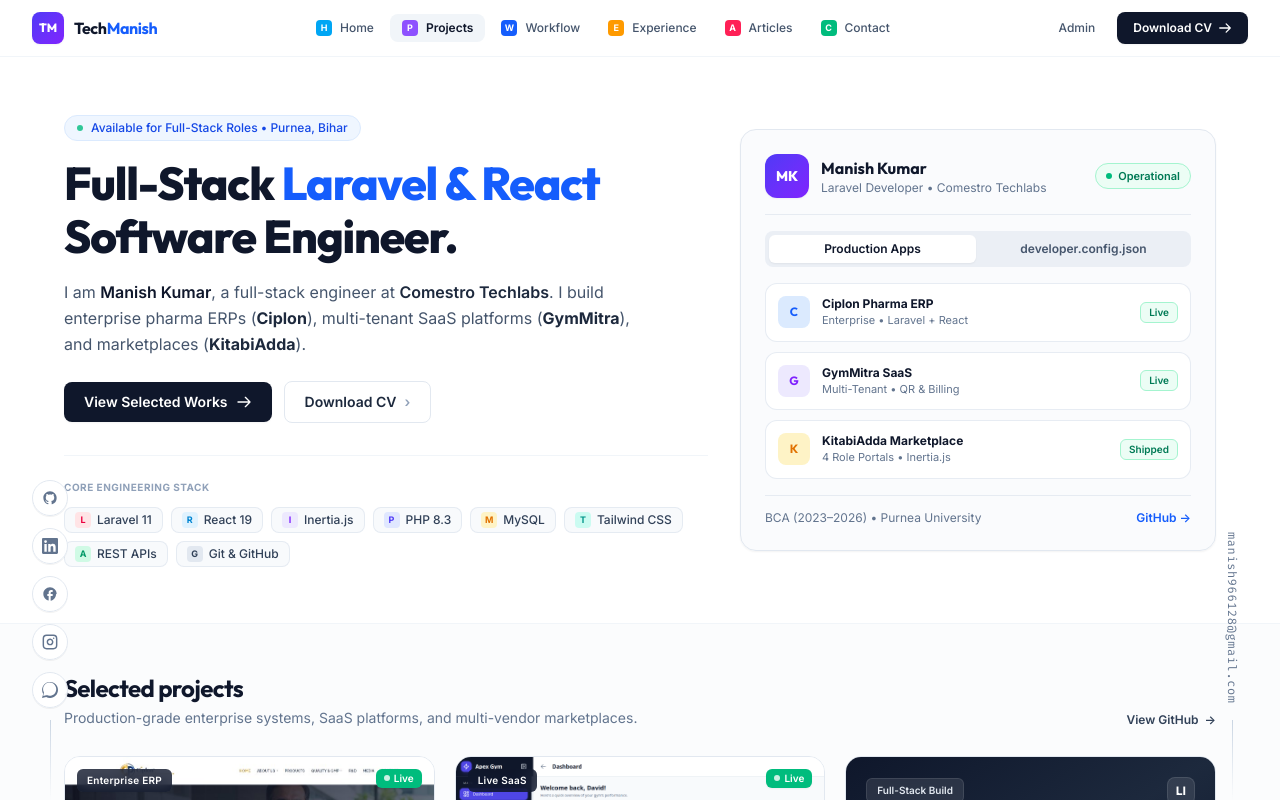
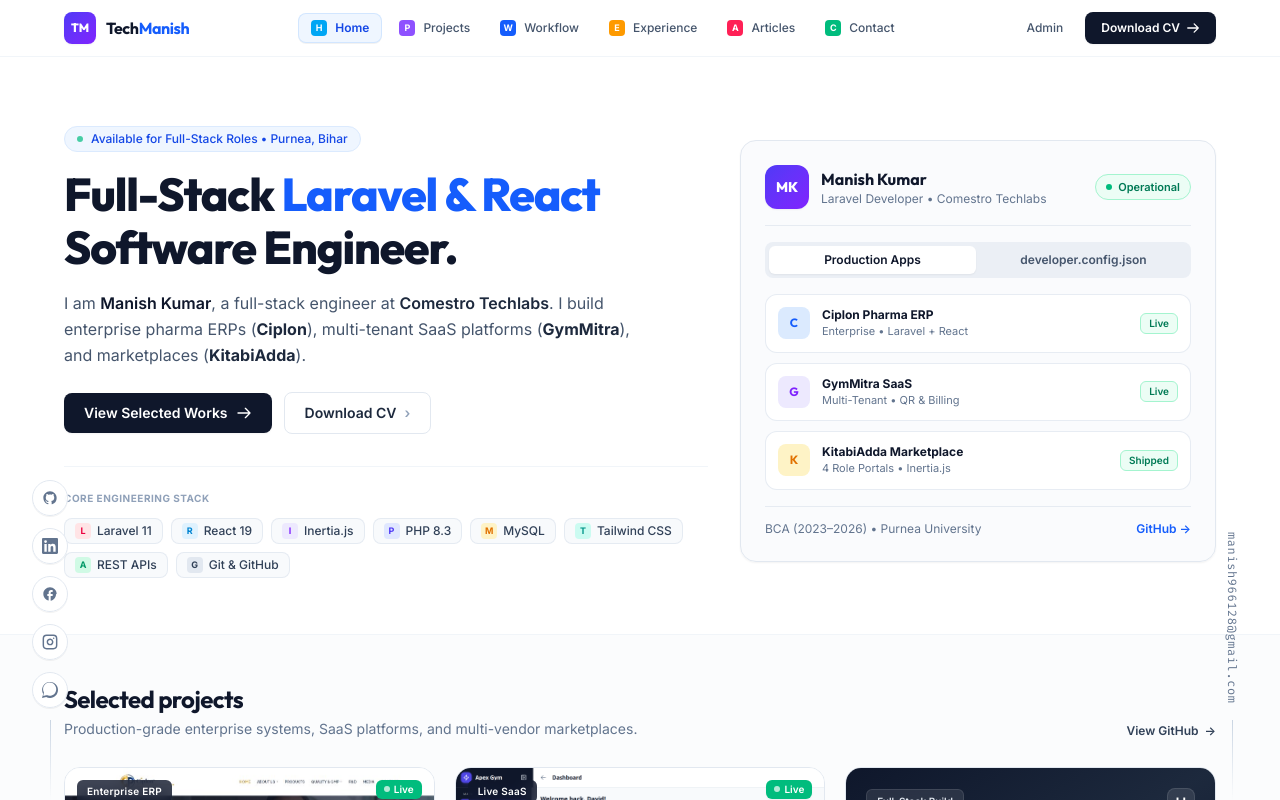
Before and after one commit to manish96-code/Portfolio, a React (Vite) app: page / in a window 1280 px wide. Shown: the top 800 px of the page. Built offline with nearby package versions, Linux system fonts and the light colour scheme; the HTML template or start-up script is replaced by a standard one.

Commit message:
refactor: update application layout and home page components

```diff
--- a/src/Layouts/AppLayout.jsx
+++ b/src/Layouts/AppLayout.jsx
@@ -75,7 +75,7 @@ export default function AppLayout({ children, settings, socialLinks, navigate })
     const [showBackToTop, setShowBackToTop] = useState(false);
     const [mobileMenuOpen, setMobileMenuOpen] = useState(false);
     const [scrolled, setScrolled] = useState(false);
-    const [activeSection, setActiveSection] = useState('about');
+    const [activeSection, setActiveSection] = useState('top');
     const name = settings?.name || 'Manish Kumar';
     const email = settings?.email || 'manish966128@gmail.com';
     const phone = settings?.phone || '+91 8207593672';
@@ -135,6 +135,10 @@ export default function AppLayout({ children, settings, socialLinks, navigate })
         setActiveSection(targetId);
 
         if (window.location.pathname === '/') {
+            if (targetId === 'top') {
+                scrollToTop();
+                return;
+            }
             const element = document.getElementById(targetId);
             if (element) {
                 element.scrollIntoView({ behavior: 'smooth' });
@@ -142,9 +146,13 @@ export default function AppLayout({ children, settings, socialLinks, navigate })
         } else if (navigate) {
             navigate('/');
             setTimeout(() => {
-                const element = document.getElementById(targetId);
-                if (element) {
-                    element.scrollIntoView({ behavior: 'smooth' });
+                if (targetId === 'top') {
+                    scrollToTop();
+                } else {
+                    const element = document.getElementById(targetId);
+                    if (element) {
+                        element.scrollIntoView({ behavior: 'smooth' });
+                    }
                 }
             }, 100);
         } else {
@@ -169,12 +177,14 @@ export default function AppLayout({ children, settings, socialLinks, navigate })
     };
 
     return (
-        <div id="top" className="min-h-screen bg-white text-slate-900 font-sans antialiased flex flex-col relative overflow-x-clip">
+        <div id="top" className="min-h-screen bg-white text-slate-900 font-sans antialiased flex flex-col relative">
 
-            {/* Ambient background glows */}
-            <div className="absolute top-0 left-1/4 w-[500px] h-[500px] bg-indigo-500/[0.03] rounded-full blur-[120px] pointer-events-none -z-10"></div>
-            <div className="absolute top-1/3 right-1/4 w-[400px] h-[400px] bg-cyan-500/[0.02] rounded-full blur-[100px] pointer-events-none -z-10"></div>
-            <div className="absolute bottom-10 left-1/3 w-[600px] h-[600px] bg-indigo-500/[0.02] rounded-full blur-[150px] pointer-events-none -z-10"></div>
+            {/* Ambient background glows (Isolated clipping) */}
+            <div className="fixed inset-0 pointer-events-none overflow-hidden -z-10">
+                <div className="absolute top-0 left-1/4 w-[500px] h-[500px] bg-indigo-500/[0.03] rounded-full blur-[120px]"></div>
+                <div className="absolute top-1/3 right-1/4 w-[400px] h-[400px] bg-cyan-500/[0.02] rounded-full blur-[100px]"></div>
+                <div className="absolute bottom-10 left-1/3 w-[600px] h-[600px] bg-indigo-500/[0.02] rounded-full blur-[150px]"></div>
+            </div>
 
             {/* Fixed Left Social Bar */}
             <div className="hidden lg:flex fixed bottom-0 left-5 xl:left-8 z-30 flex-col items-center gap-3">
@@ -207,9 +217,9 @@ export default function AppLayout({ children, settings, socialLinks, navigate })
                 <div className="w-px h-20 bg-gradient-to-t from-transparent to-slate-300"></div>
             </div>
 
-            {/* Clean Standard Sticky Header */}
-            <header className={`sticky top-0 left-0 right-0 z-40 transition-all duration-200 bg-white/95 backdrop-blur-md border-b ${scrolled ? 'border-slate-200 shadow-xs py-2.5' : 'border-slate-100 py-3'}`}>
-                <div className="max-w-7xl mx-auto px-4 sm:px-6 lg:px-8 flex justify-between items-center gap-4">
+            {/* Clean Fixed Header (Always Pinned at Top) */}
+            <header className={`fixed top-0 left-0 right-0 z-40 transition-all duration-200 bg-white/95 backdrop-blur-md border-b ${scrolled ? 'border-slate-200 shadow-xs py-2.5' : 'border-slate-100 py-3'}`}>
+                <div className="max-w-7xl mx-auto px-4 sm:px-6 lg:px-14 xl:px-16 flex justify-between items-center gap-4">
 
                     {/* Brand Logo (Left) */}
                     <a
@@ -218,6 +228,7 @@ export default function AppLayout({ children, settings, socialLinks, navigate })
                             e.preventDefault();
                             if (window.location.pathname === '/') {
                                 scrollToTop();
+                                setActiveSection('top');
                             } else if (navigate) {
                                 navigate('/');
                             } else {
@@ -252,8 +263,8 @@ export default function AppLayout({ children, settings, socialLinks, navigate })
                                         }
                                     }}
                                     className={`inline-flex items-center gap-2 px-3 py-1.5 rounded-lg text-xs font-medium transition-all duration-150 ${active
-                                        ? 'bg-slate-100 text-slate-900 font-semibold'
-                                        : 'text-slate-600 hover:text-slate-900 hover:bg-slate-50'
+                                        ? 'bg-blue-50 text-blue-700 font-semibold border border-blue-200/60 shadow-2xs'
+                                        : 'text-slate-600 hover:text-slate-900 hover:bg-slate-50 border border-transparent'
                                         }`}
                                 >
                                     <span className={`w-4 h-4 rounded-sm ${item.badgeBg} text-white text-[9px] font-bold flex items-center justify-center shrink-0`}>
@@ -394,8 +405,8 @@ export default function AppLayout({ children, settings, socialLinks, navigate })
                 </div>
             )}
 
-            {/* Main Content */}
-            <main className="flex-1 w-full">
+            {/* Main Content with top padding offset for Fixed Header */}
+            <main className="flex-1 w-full pt-16 sm:pt-[68px]">
                 {children}
             </main>
 
--- a/src/Pages/Public/Home.jsx
+++ b/src/Pages/Public/Home.jsx
@@ -113,7 +113,7 @@ export default function Home({ projects, skills, experiences, certificates, soci
             />
 
             {/* 1. CLEAN HERO SECTION */}
-            <section className="bg-white border-b border-slate-100">
+            <section id="top" className="fade-section bg-white border-b border-slate-100 scroll-mt-24">
                 <div className="max-w-7xl mx-auto px-4 sm:px-6 lg:px-14 xl:px-16 py-8 sm:py-12 lg:py-14">
                     <div className="grid gap-8 lg:grid-cols-[1.15fr_0.85fr] items-center">
 
@@ -282,7 +282,7 @@ export default function Home({ projects, skills, experiences, certificates, soci
             </section>
 
             {/* 2. ALL PROJECTS SECTION (Clean Grid inspired by LearnSyntax Courses) */}
-            <section id="projects" className="fade-section bg-slate-50/50 py-10 sm:py-12 border-b border-slate-100">
+            <section id="projects" className="fade-section bg-slate-50/50 py-10 sm:py-12 border-b border-slate-100 scroll-mt-24">
                 <div className="max-w-7xl mx-auto px-4 sm:px-6 lg:px-14 xl:px-16">
                     <div className="flex flex-col sm:flex-row sm:items-end justify-between gap-3 mb-7">
                         <div>
@@ -502,7 +502,7 @@ export default function Home({ projects, skills, experiences, certificates, soci
             </section>
 
             {/* 4. ENGINEERING WORKFLOW TIMELINE (Inspired by Image 2 "Today's timetable") */}
-            <section id="workflow" className="fade-section bg-slate-50/50 py-10 sm:py-12 border-b border-slate-100">
+            <section id="workflow" className="fade-section bg-slate-50/50 py-10 sm:py-12 border-b border-slate-100 scroll-mt-24">
                 <div className="max-w-7xl mx-auto px-4 sm:px-6 lg:px-14 xl:px-16">
                     <div className="flex flex-col sm:flex-row sm:items-end justify-between gap-2 mb-6">
                         <div>
@@ -571,7 +571,7 @@ export default function Home({ projects, skills, experiences, certificates, soci
             </section>
 
             {/* 5. ABOUT, QUOTE & EXPERIENCE JOURNEY (Inspired by Image 3) */}
-            <section id="about" className="fade-section bg-white py-10 sm:py-12 border-b border-slate-100">
+            <section id="about" className="fade-section bg-white py-10 sm:py-12 border-b border-slate-100 scroll-mt-24">
                 <div className="max-w-7xl mx-auto px-4 sm:px-6 lg:px-14 xl:px-16 space-y-10">
 
                     {/* Quote Spotlight Card */}
@@ -683,7 +683,7 @@ export default function Home({ projects, skills, experiences, certificates, soci
             </section>
 
             {/* 6. TECHNICAL STACK & CREDENTIALS */}
-            <section id="skills" className="fade-section bg-slate-50/50 py-10 sm:py-12 border-b border-slate-100">
+            <section id="skills" className="fade-section bg-slate-50/50 py-10 sm:py-12 border-b border-slate-100 scroll-mt-24">
                 <div className="max-w-7xl mx-auto px-4 sm:px-6 lg:px-14 xl:px-16">
                     <div className="mb-7">
                         <h2 className="font-display text-xl sm:text-2xl font-bold text-slate-900 tracking-tight">
@@ -744,7 +744,7 @@ export default function Home({ projects, skills, experiences, certificates, soci
             </section>
 
             {/* 7. CLEAN CONTACT CTA BANNER (Inspired by Image 2 Bottom Card) */}
-            <section id="contact" className="fade-section bg-white py-10 sm:py-12">
+            <section id="contact" className="fade-section bg-white py-10 sm:py-12 scroll-mt-24">
                 <div className="max-w-7xl mx-auto px-4 sm:px-6 lg:px-14 xl:px-16">
                     <div className="bg-slate-50/70 border border-slate-200 rounded-2xl p-6 sm:p-8 flex flex-col md:flex-row items-start md:items-center justify-between gap-6">
                         <div>
```
Also changed, not shown: 4 other files (tests, documents, lock files or other folders).
